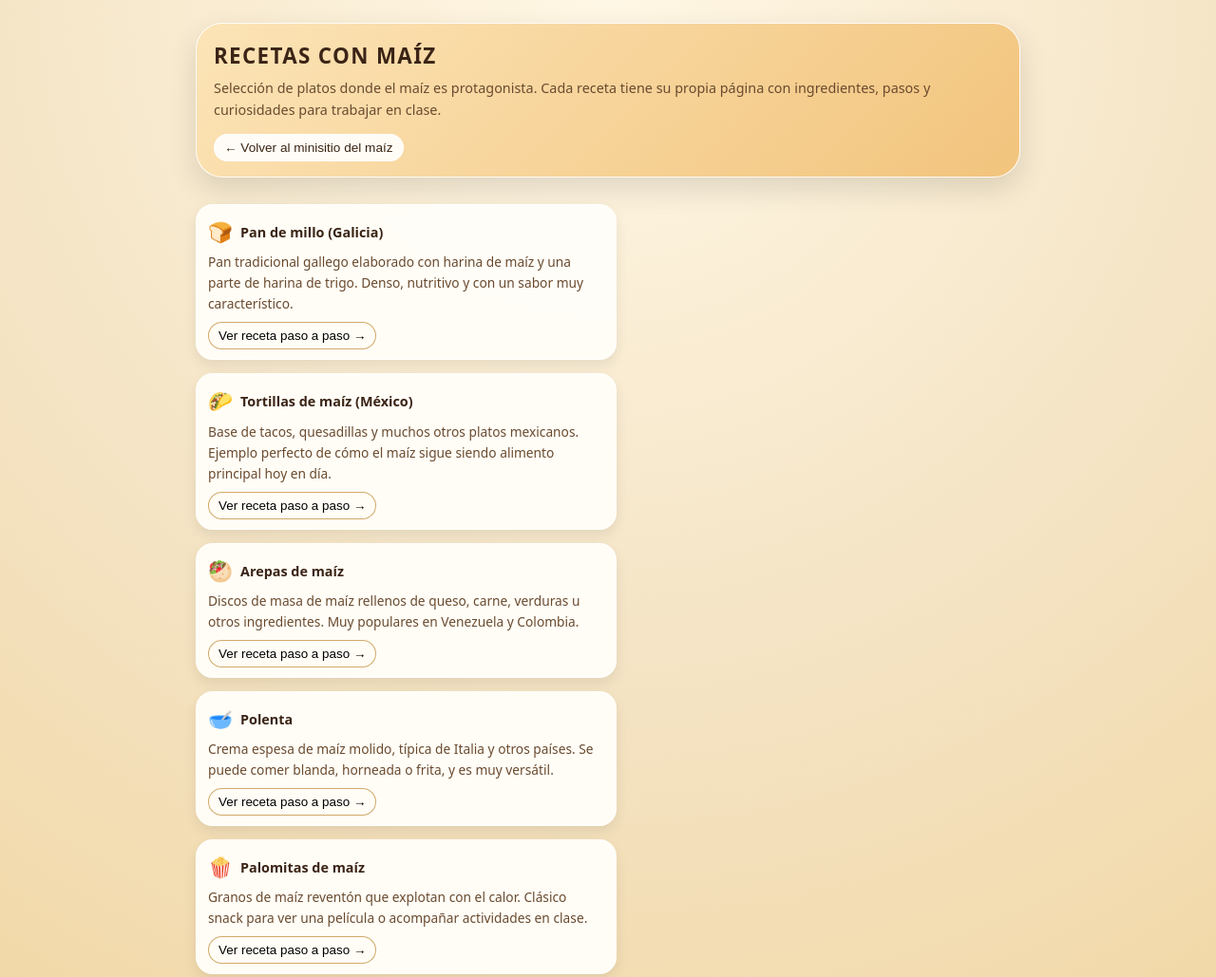
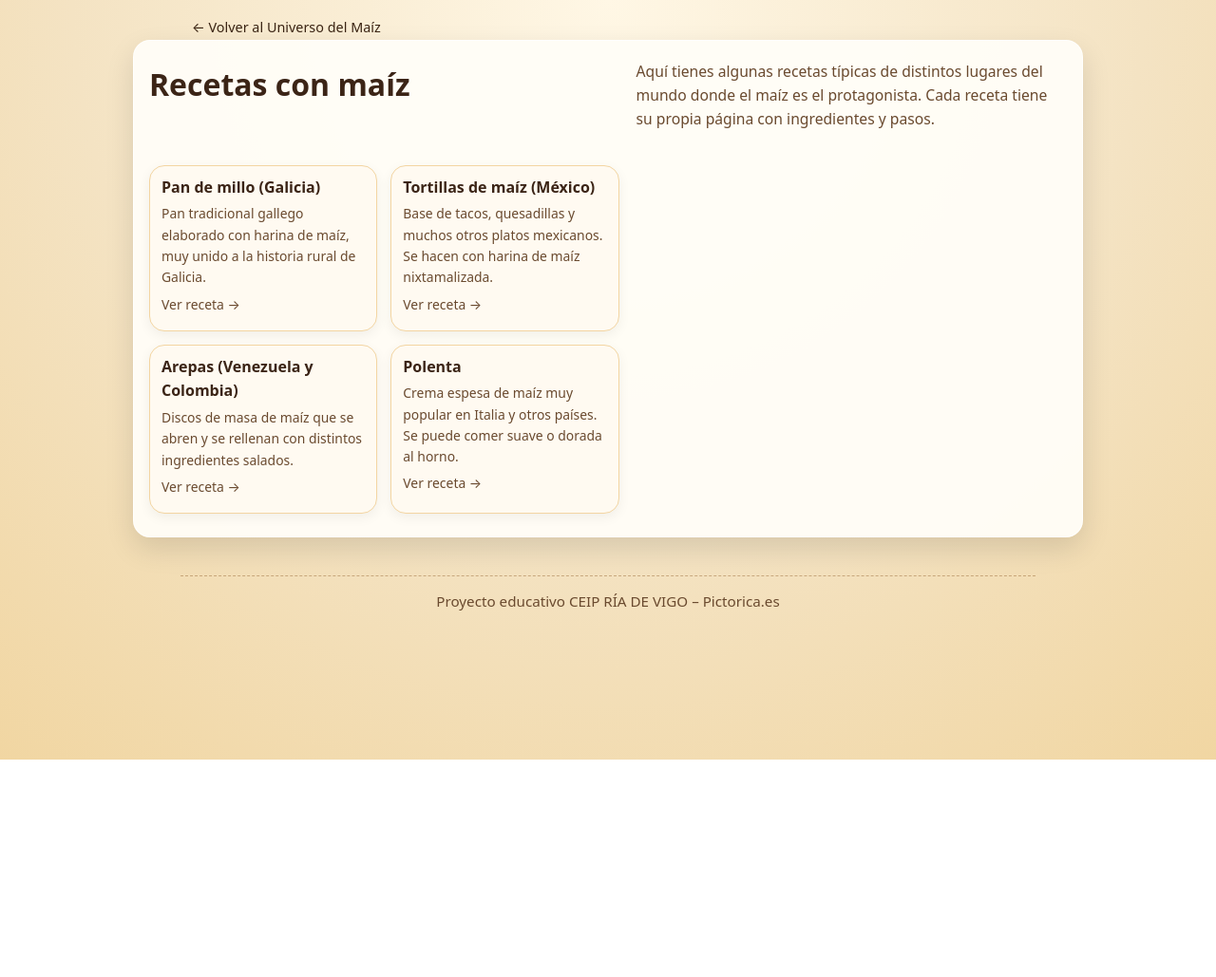
Before and after one commit to Pictorica/maiz-educativo, a plain HTML site: page pages/recetas.html in a window 1280 px wide. Shown: the top 1029 px of the page at 95% size. After the commit the page ends 800 px from the top, so only its background shows below. Drawn offline with Linux system fonts and the light colour scheme.

Commit message:
Refactor recetas.html structure and content
Updated the HTML structure and styling for the recipes page, including changes to the title and layout.

```diff
--- a/pages/recetas.html
+++ b/pages/recetas.html
@@ -2,195 +2,51 @@
 <html lang="es">
 <head>
   <meta charset="UTF-8" />
-  <title>Recetas con maíz 🌽</title>
+  <title>Recetas con maíz</title>
   <meta name="viewport" content="width=device-width, initial-scale=1" />
   <link rel="stylesheet" href="../css/style.css" />
-  <style>
-    .recipes-page {
-      max-width: 900px;
-      margin: 0 auto;
-      padding: 24px 16px 60px;
-    }
-    .recipes-header {
-      background: linear-gradient(135deg, #fce4b7, #f2c47d);
-      border-radius: 28px;
-      padding: 16px 18px;
-      box-shadow: var(--shadow-soft);
-      margin-bottom: 20px;
-      border: 1px solid rgba(255, 255, 255, 0.9);
-    }
-    .recipes-header h1 {
-      font-size: 1.4rem;
-      font-weight: 800;
-      text-transform: uppercase;
-      letter-spacing: 0.06em;
-    }
-    .recipes-header .subtitle {
-      font-size: 0.9rem;
-      color: var(--text-soft);
-      margin-top: 4px;
-    }
-    .back-link {
-      font-size: 0.85rem;
-      padding: 6px 10px;
-      border-radius: var(--radius-pill);
-      border: 1px solid rgba(255, 255, 255, 0.9);
-      background: rgba(255, 255, 255, 0.9);
-      display: inline-flex;
-      align-items: center;
-      gap: 6px;
-      cursor: pointer;
-      margin-top: 8px;
-    }
-    .back-link:hover {
-      background: #fffaf0;
-    }
-    .recipes-grid {
-      display: grid;
-      grid-template-columns: repeat(auto-fit, minmax(220px, 1fr));
-      gap: 14px;
-      margin-top: 8px;
-    }
-    .recipe-card {
-      background: rgba(255, 253, 247, 0.98);
-      border-radius: var(--radius-lg);
-      padding: 12px 12px 10px;
-      border: 1px solid rgba(255, 255, 255, 0.95);
-      box-shadow: 0 6px 14px rgba(0, 0, 0, 0.08);
-      font-size: 0.9rem;
-    }
-    .recipe-title {
-      font-weight: 700;
-      margin-bottom: 4px;
-      display: flex;
-      align-items: center;
-      gap: 8px;
-    }
-    .recipe-title .emoji {
-      font-size: 1.3rem;
-    }
-    .recipe-desc {
-      font-size: 0.86rem;
-      color: var(--text-soft);
-      margin-bottom: 8px;
-    }
-    .recipe-link {
-      display: inline-flex;
-      align-items: center;
-      gap: 6px;
-      font-size: 0.84rem;
-      padding: 6px 10px;
-      border-radius: var(--radius-pill);
-      border: 1px solid rgba(201, 149, 70, 0.8);
-      background: #fffdf6;
-      cursor: pointer;
-    }
-    .recipe-link:hover {
-      background: #ffe9b9;
-    }
-    .recipes-footer {
-      margin-top: 24px;
-      font-size: 0.78rem;
-      color: var(--text-soft);
-      text-align: center;
-      padding-top: 12px;
-      border-top: 1px dashed rgba(155, 110, 60, 0.5);
-    }
-    @media (max-width: 600px) {
-      .recipes-header {
-        padding: 14px 12px;
-      }
-      .recipes-header h1 {
-        font-size: 1.2rem;
-      }
-    }
-  </style>
 </head>
-<body>
-  <div class="recipes-page">
-    <header class="recipes-header">
-      <h1>Recetas con maíz</h1>
-      <p class="subtitle">
-        Selección de platos donde el maíz es protagonista. Cada receta tiene su propia
-        página con ingredientes, pasos y curiosidades para trabajar en clase.
-      </p>
-      <button class="back-link" onclick="window.location.href='../index.html#recetas'">
-        ← Volver al minisitio del maíz
-      </button>
+<body class="recipe-page">
+  <header class="mini-header">
+    <a href="../index.html" class="back-link">← Volver al Universo del Maíz</a>
   </header>
 
-    <main>
-      <div class="recipes-grid">
-        <article class="recipe-card">
-          <div class="recipe-title">
-            <span class="emoji">🍞</span> Pan de millo (Galicia)
-          </div>
-          <p class="recipe-desc">
-            Pan tradicional gallego elaborado con harina de maíz y una parte de harina de trigo.
-            Denso, nutritivo y con un sabor muy característico.
+  <main class="recetas-list-container">
+    <h1>Recetas con maíz</h1>
+    <p class="recipe-intro">
+      Aquí tienes algunas recetas típicas de distintos lugares del mundo donde el maíz
+      es el protagonista. Cada receta tiene su propia página con ingredientes y pasos.
     </p>
-          <button class="recipe-link" onclick="window.location.href='receta-pan-de-millo.html'">
-            Ver receta paso a paso →
-          </button>
+
+    <div class="recetas-grid">
+      <article class="receta-card">
+        <h3>Pan de millo (Galicia)</h3>
+        <p>Pan tradicional gallego elaborado con harina de maíz, muy unido a la historia rural de Galicia.</p>
+        <p><a href="recetas/pan-de-millo.html">Ver receta →</a></p>
       </article>
 
-        <article class="recipe-card">
-          <div class="recipe-title">
-            <span class="emoji">🌮</span> Tortillas de maíz (México)
-          </div>
-          <p class="recipe-desc">
-            Base de tacos, quesadillas y muchos otros platos mexicanos. Ejemplo perfecto de cómo
-            el maíz sigue siendo alimento principal hoy en día.
-          </p>
-          <button class="recipe-link" onclick="window.location.href='receta-tortillas-maiz.html'">
-            Ver receta paso a paso →
-          </button>
+      <article class="receta-card">
+        <h3>Tortillas de maíz (México)</h3>
+        <p>Base de tacos, quesadillas y muchos otros platos mexicanos. Se hacen con harina de maíz nixtamalizada.</p>
+        <p><a href="recetas/tortillas.html">Ver receta →</a></p>
       </article>
 
-        <article class="recipe-card">
-          <div class="recipe-title">
-            <span class="emoji">🥙</span> Arepas de maíz
-          </div>
-          <p class="recipe-desc">
-            Discos de masa de maíz rellenos de queso, carne, verduras u otros ingredientes.
-            Muy populares en Venezuela y Colombia.
-          </p>
-          <button class="recipe-link" onclick="window.location.href='receta-arepas.html'">
-            Ver receta paso a paso →
-          </button>
+      <article class="receta-card">
+        <h3>Arepas (Venezuela y Colombia)</h3>
+        <p>Discos de masa de maíz que se abren y se rellenan con distintos ingredientes salados.</p>
+        <p><a href="recetas/arepas.html">Ver receta →</a></p>
       </article>
 
-        <article class="recipe-card">
-          <div class="recipe-title">
-            <span class="emoji">🥣</span> Polenta
-          </div>
-          <p class="recipe-desc">
-            Crema espesa de maíz molido, típica de Italia y otros países. Se puede comer blanda,
-            horneada o frita, y es muy versátil.
-          </p>
-          <button class="recipe-link" onclick="window.location.href='receta-polenta.html'">
-            Ver receta paso a paso →
-          </button>
-        </article>
-
-        <article class="recipe-card">
-          <div class="recipe-title">
-            <span class="emoji">🍿</span> Palomitas de maíz
-          </div>
-          <p class="recipe-desc">
-            Granos de maíz reventón que explotan con el calor. Clásico snack para ver una
-            película o acompañar actividades en clase.
-          </p>
-          <button class="recipe-link" onclick="window.location.href='receta-palomitas.html'">
-            Ver receta paso a paso →
-          </button>
+      <article class="receta-card">
+        <h3>Polenta</h3>
+        <p>Crema espesa de maíz muy popular en Italia y otros países. Se puede comer suave o dorada al horno.</p>
+        <p><a href="recetas/polenta.html">Ver receta →</a></p>
       </article>
     </div>
   </main>
 
-    <footer class="recipes-footer">
-      Página de recetas complementaria al proyecto del CEIP RÍA DE VIGO sobre el maíz.
+  <footer class="recipe-footer">
+    <p>Proyecto educativo CEIP RÍA DE VIGO – Pictorica.es</p>
   </footer>
-  </div>
 </body>
 </html>
```
Lines whose indentation alone changed are shown as unchanged.
